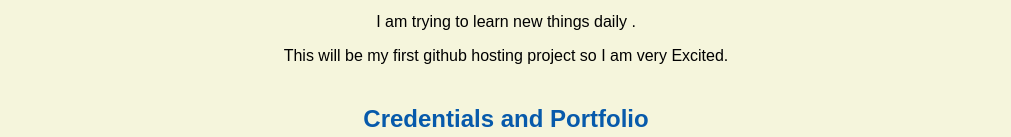
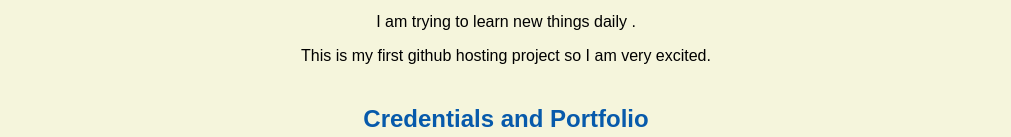
Before and after one commit to kanikasingh27/kanikasingh27.github.io, a plain HTML site: page index.html in a window 1280 px wide. Shown: the part 624-761 px from the top of the page, without its empty margins (134-1145 px from the left). Drawn offline with Linux system fonts and the light colour scheme.

Commit message:
Update index.html

```diff
--- a/index.html
+++ b/index.html
@@ -20,7 +20,7 @@
     <h2>About Me</h2>
     <p>I am a begginer in Web Development. </p>
     <p>I am trying to learn new things daily .</p>
-    <p>This will be my first github hosting project so I am very Excited.</p>
+    <p>This is my first github hosting project so I am very excited.</p>
     <h2>Credentials and Portfolio</h2>
 
     <p><a href="resume.html">My Resume</a> |<a href="https://github.com/kanikasingh27">My GitHub</a> </p>
```
